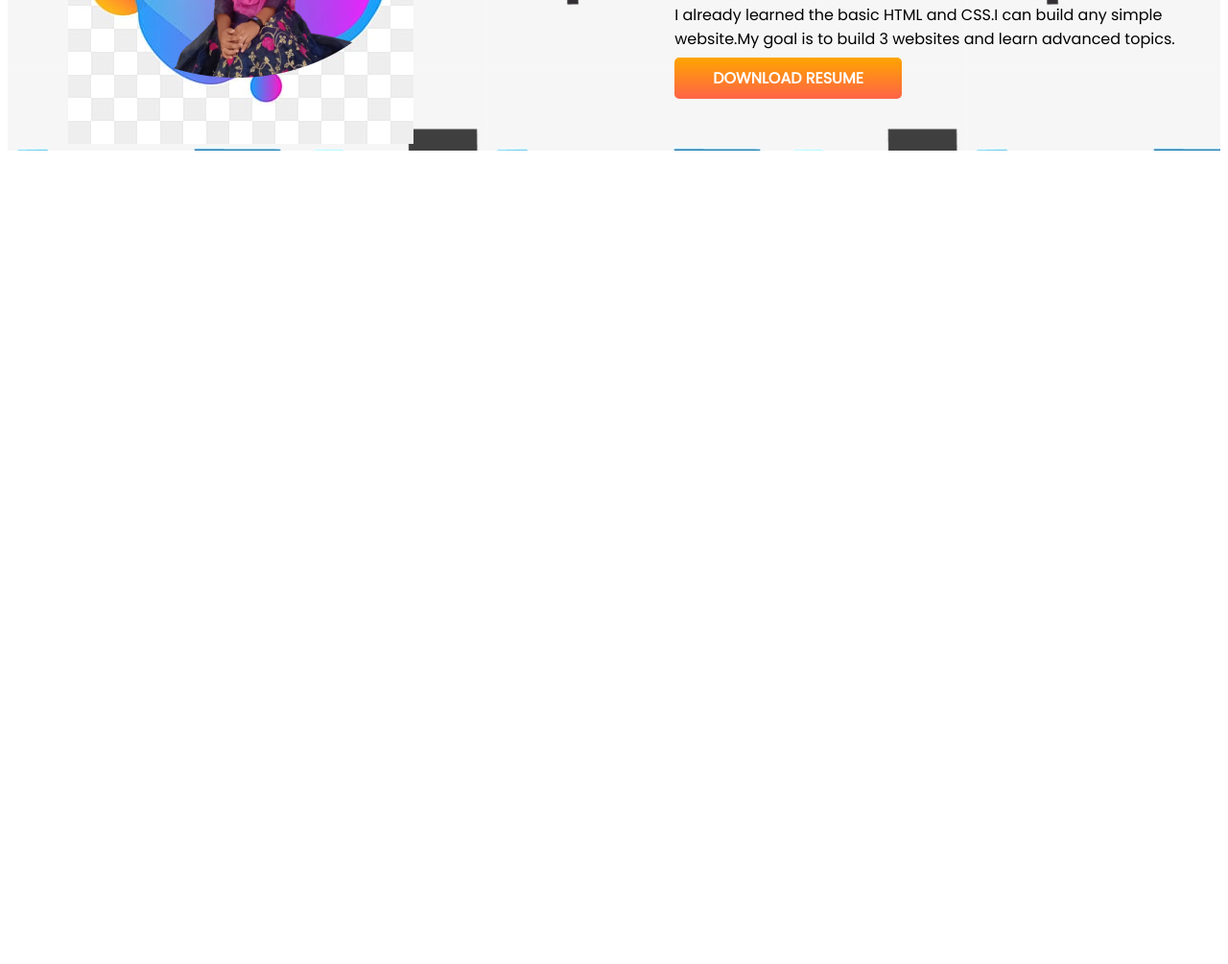
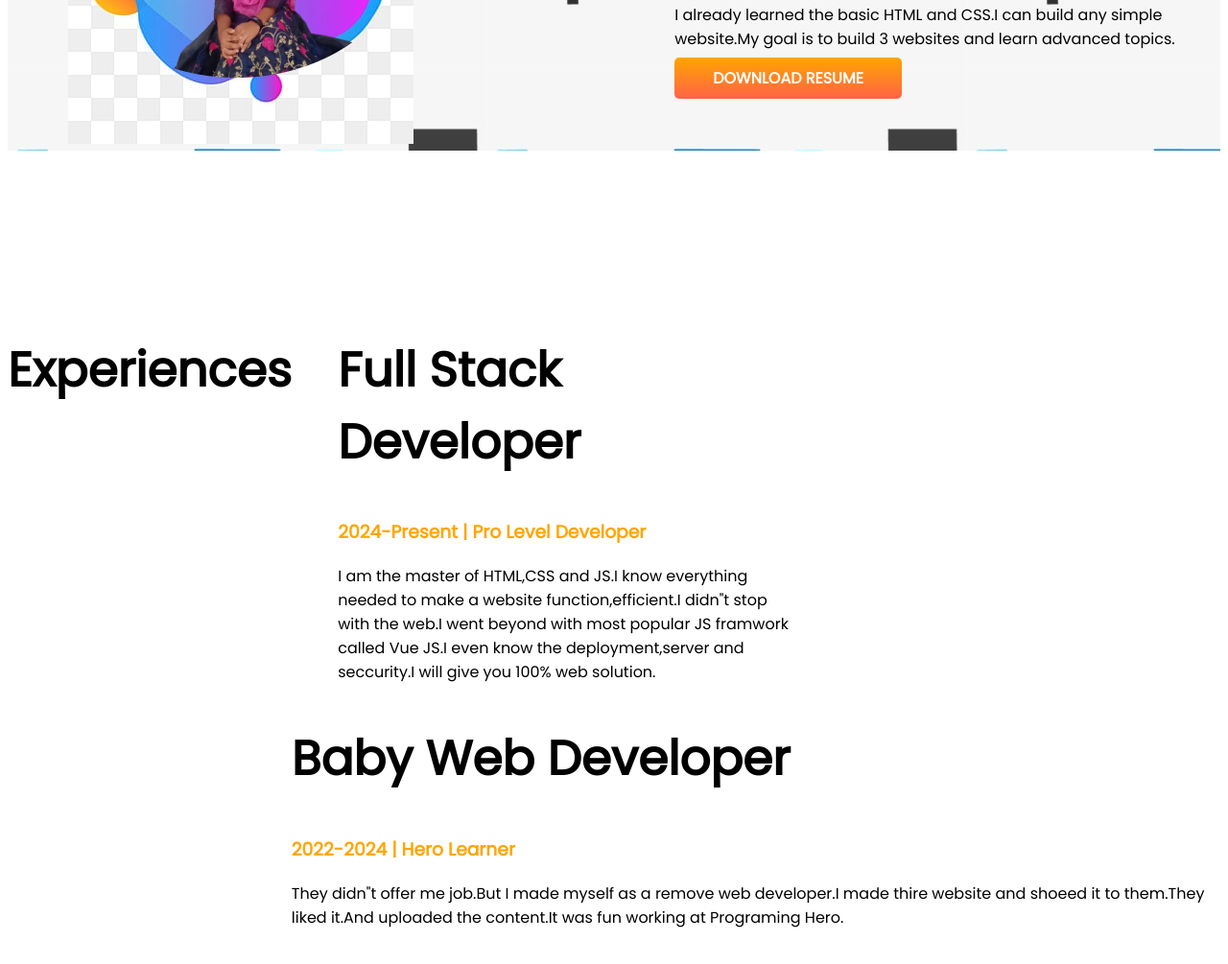
Before and after one commit to arshiha/developer-portfolio, a plain HTML site: page index.html in a window 1280 px wide. Shown: the part 831-1836 px from the top of the page at 96% size. Before the commit the page ends 1138 px from the top, so only its background shows below. Drawn offline with Linux system fonts and the light colour scheme.

Commit message:
footer and experience added

```diff
--- a/index.html
+++ b/index.html
@@ -13,7 +13,7 @@
 </head>
 
 <body>
-    <section class="top-banner">
+    <section class="top-banner flexible-container{">
         <div class="half-width">
             <h1>Welcome To</h1>
             <h1><span class="orange-color">Arshiha Bristy</span> World!</h1>
@@ -27,7 +27,7 @@
             <img src="Arshiha-pic-bg.png" alt="">
         </div>
     </section>
-    <section class="dream-big">
+    <section class="dream-big flexible-container{">
         <div class="half-width">
             <img src="Arshiha-pic-bg.png" alt="">
         </div>
@@ -40,6 +40,29 @@
         </div>
 
     </section>
+    <section class="experience-area">
+        <h1>Experiences</h1>
+        <div class="flixible-container">
+            <div class="half-width">
+                <h1>Full Stack Developer</h1>
+                <h3 class="orange-color">2024-Present | Pro Level Developer</h3>
+                <p>I am the master of HTML,CSS and JS.I know everything needed to make a website
+                    function,efficient.I
+                    didn"t
+                    stop with the web.I went beyond with most popular JS framwork called Vue JS.I even know the
+                    deployment,server and seccurity.I will give you 100% web solution. </p>
+            </div>
+            <div class="half width">
+                <h1>Baby Web Developer</h1>
+                <h3 class="orange-color">2022-2024 | Hero Learner</h3>
+                <p>They didn"t offer me job.But I made myself as a remove web developer.I made thire website and
+                    shoeed
+                    it to them.They liked it.And uploaded the content.It was fun working at Programing Hero.</p>
+
+            </div>
+        </div>
+
+    </section>
 </body>
 
 </html>
--- a/style.css
+++ b/style.css
@@ -7,6 +7,7 @@ h1{
    .orange-color{
 color: orange;
    }
+   .flexible-container{}
    section{
        display: flex;
        margin-bottom: 150px;
@@ -14,6 +15,7 @@ color: orange;
    .half-width{
        width: 50%;
        padding-left: 5%;
+       box-shadow: 1opx 10px yellow;
    }
    .link-button{
        text-decoration: none;
```
